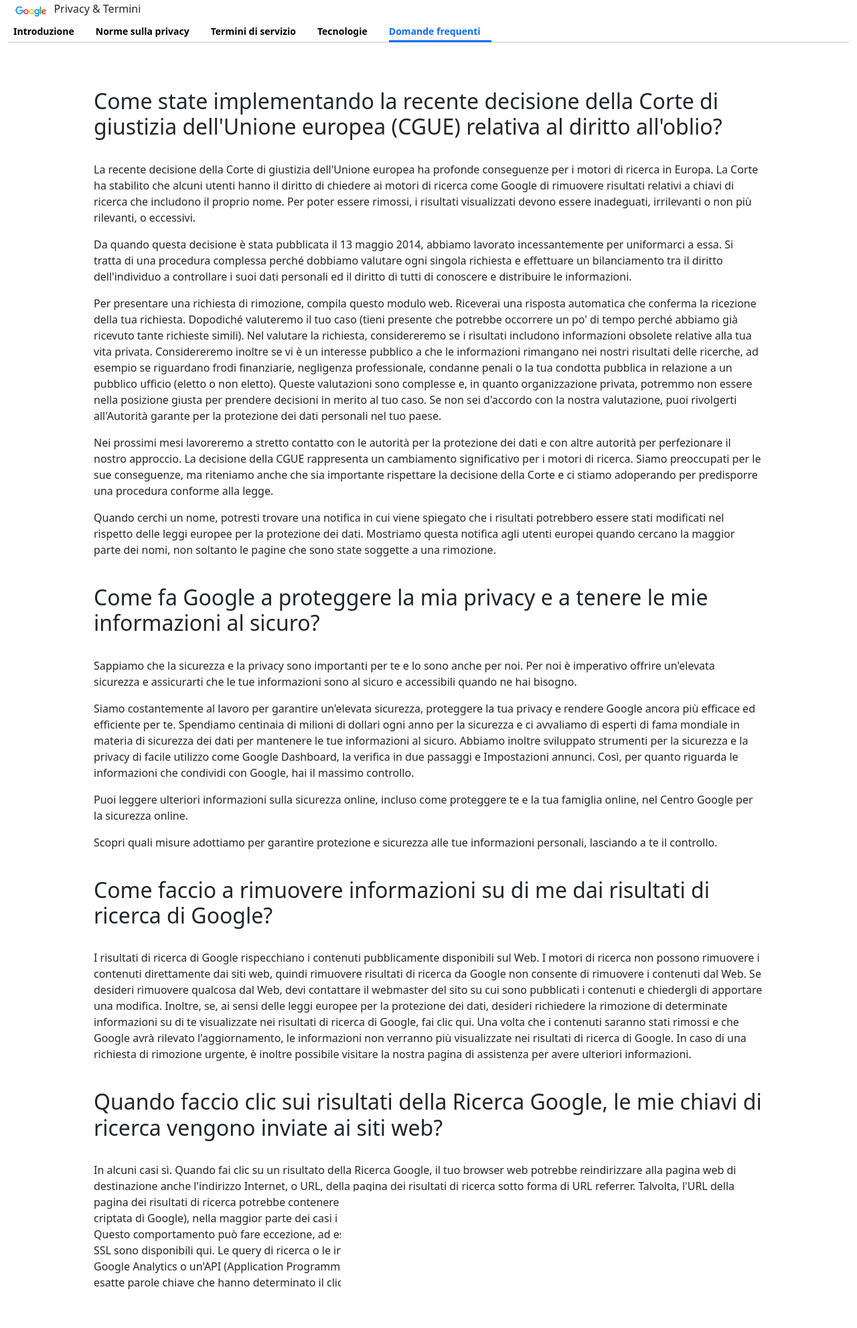
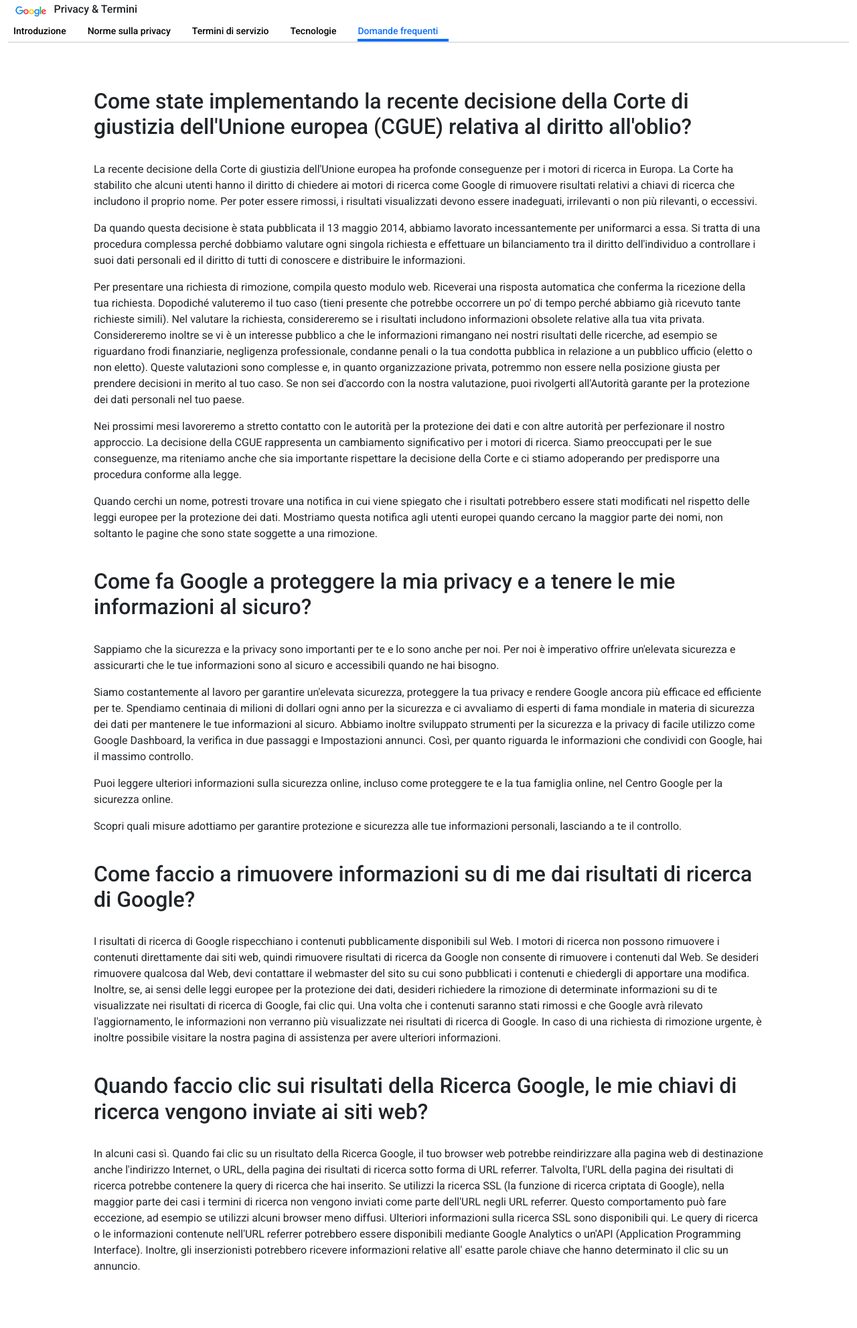
Before and after one commit to N1kola0s/php-google-faq, a PHP site: page / in a window 1280 px wide. Shown: the whole page at 67% size. After the commit the page ends 1897 px from the top, so only its background shows below. Run offline with PHP 8.4, Linux system fonts and the light colour scheme.

Commit message:
add roboto font-family

```diff
--- a/assets/css/style.css
+++ b/assets/css/style.css
@@ -2,6 +2,7 @@
     margin: 0;
     padding: 0;
     box-sizing: border-box;
+    font-family: 'Roboto', sans-serif;
 }
 
 img {
@@ -38,5 +39,5 @@ li>a {
     text-decoration: none;
     color: black;
     font-size: 14px;
-    font-weight: 600;
+    font-weight: 500;
 }
--- a/index.php
+++ b/index.php
@@ -45,10 +45,6 @@ $faqs = [
 
 ];
 
-
-
-
-
 ?>
 
 <!DOCTYPE html>
@@ -65,6 +61,11 @@ $faqs = [
 
     <!-- Bootstrap css -->
     <link href="https://cdn.jsdelivr.net/npm/bootstrap@5.2.0-beta1/dist/css/bootstrap.min.css" rel="stylesheet" integrity="sha384-0evHe/X+R7YkIZDRvuzKMRqM+OrBnVFBL6DOitfPri4tjfHxaWutUpFmBp4vmVor" crossorigin="anonymous">
+
+    <!-- font css -->
+    <link rel="preconnect" href="https://fonts.googleapis.com">
+    <link rel="preconnect" href="https://fonts.gstatic.com" crossorigin>
+    <link href="https://fonts.googleapis.com/css2?family=Roboto:wght@400;500&display=swap" rel="stylesheet">
 
 </head>
 <body>
@@ -89,7 +90,7 @@ $faqs = [
                 <li class="pe-3"><a class="py-1 pe-3" href="#">Norme sulla privacy</a></li>
                 <li class="pe-3"><a class="py-1 pe-3" href="#">Termini di servizio</a></li>
                 <li class="pe-3"><a class="py-1 pe-3" href="#">Tecnologie</a></li>
-                <li class="pe-3"><a class="pe-3 text-primary border-bottom border-3 border-primary py-1" href="#" >Domande frequenti</a></li>
+                <li class="pe-3"><a class="pe-3 text-primary border-bottom border-4 border-primary py-1" href="#" >Domande frequenti</a></li>
             </ul>
         </div>
         <!-- /.bottom -->
```
